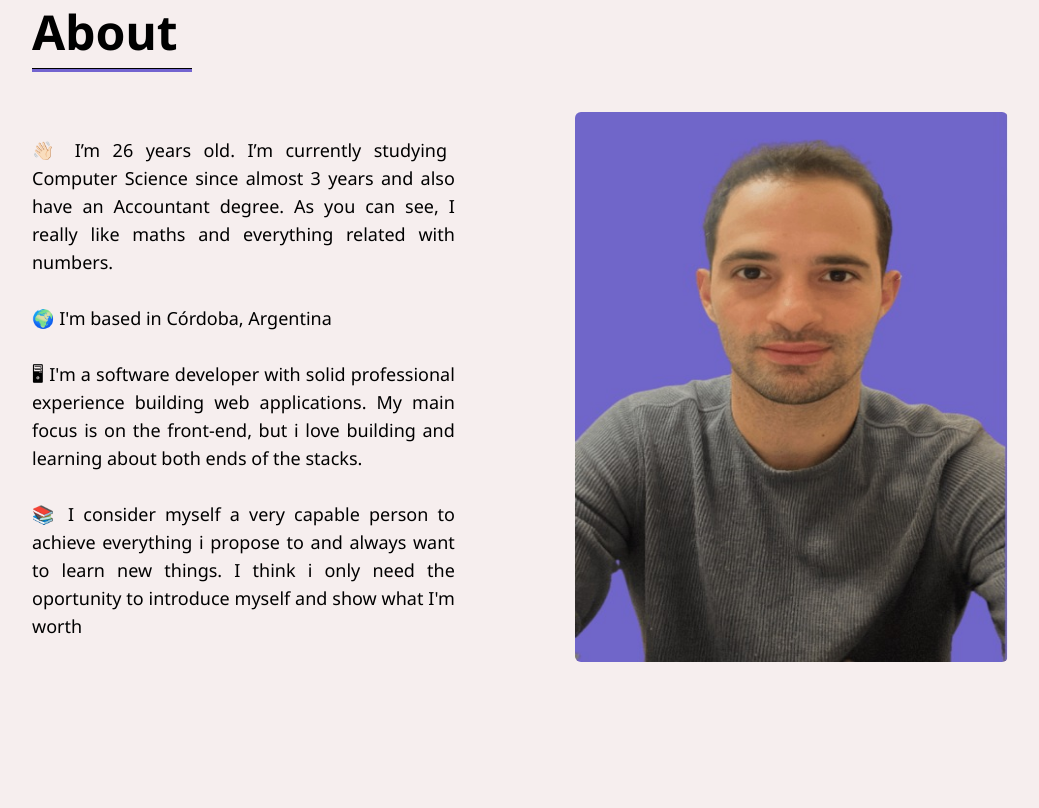
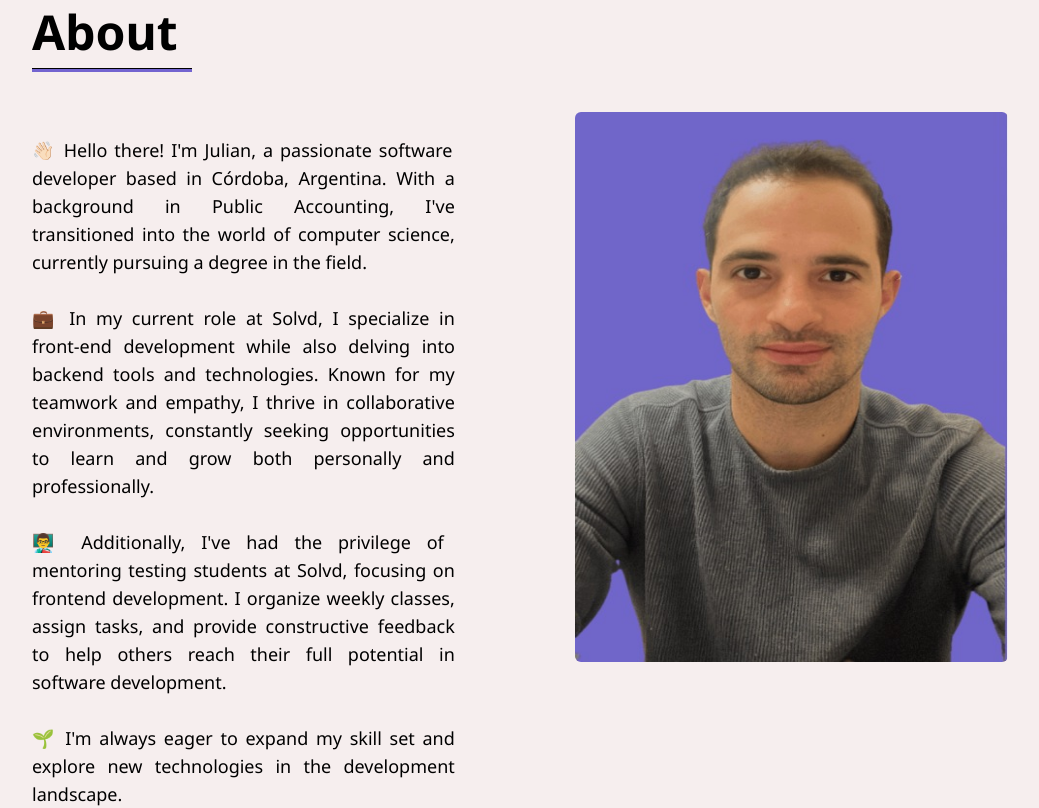
Before and after one commit to JulianOviedo/Portfolio2.0, a React (Vite) app: page / in a window 1280 px wide. Shown: the part 880-1688 px from the top of the page, without its empty margins (120-1159 px from the left). Built offline with nearby package versions, Linux system fonts and the light colour scheme.

Commit message:
ref description

```diff
--- a/src/components/Sections.tsx
+++ b/src/components/Sections.tsx
@@ -35,13 +35,17 @@ export const Sections = () => {
         <div className="md:flex md:flex-row-reverse md:gap-10 md:justify-end mt-10">
           <img className="w-full lg:w-[450px] h-[350px] lg:h-[550px] lg:ml-20  rounded-md " src="/profile.jpeg" alt="profile img" />
           <p className="my-6 text-md text-justify font-extralight lg:w-[45%] lg:text-lg dark:text-disabled">
-            👋🏻 I’m 26 years old. I’m currently studying Computer Science since almost 3 years and also have an Accountant degree. As you can see, I really like maths and everything related with numbers. <br /><br />
+          👋🏻 Hello there! I'm Julian, a passionate software developer based in Córdoba, Argentina. With a background in Public Accounting, I've transitioned into the world of computer science, currently pursuing a degree in the field. <br /><br />
 
-            🌍  I'm based in Córdoba, Argentina <br /><br />
+          💼 In my current role at Solvd, I specialize in front-end development while also delving into backend tools and technologies. Known for my teamwork and empathy, I thrive in collaborative environments, constantly seeking opportunities to learn and grow both personally and professionally.<br /><br />
 
-            🖥 I'm a software developer with solid professional experience building web applications. My main focus is on the front-end, but i love building and learning about both ends of the stacks. <br /><br />
+          👨‍🏫 Additionally, I've had the privilege of mentoring testing students at Solvd, focusing on frontend development. I organize weekly classes, assign tasks, and provide constructive feedback to help others reach their full potential in software development. <br /><br />
 
-            📚 I consider myself a very capable person to achieve everything i propose to and always want to learn new things. I think i only need the oportunity to introduce myself and show what I'm worth</p>
+          🌱 I'm always eager to expand my skill set and explore new technologies in the development landscape.<br /><br />
+
+          🌎 Fluent in English, I'm adept at communicating in international settings and contributing to global projects. <br /><br />
+
+          I'm excited to continue my journey of growth and contribute to the ever-evolving world of software development!</p>
         </div>
       </section>
       </Element>
```
